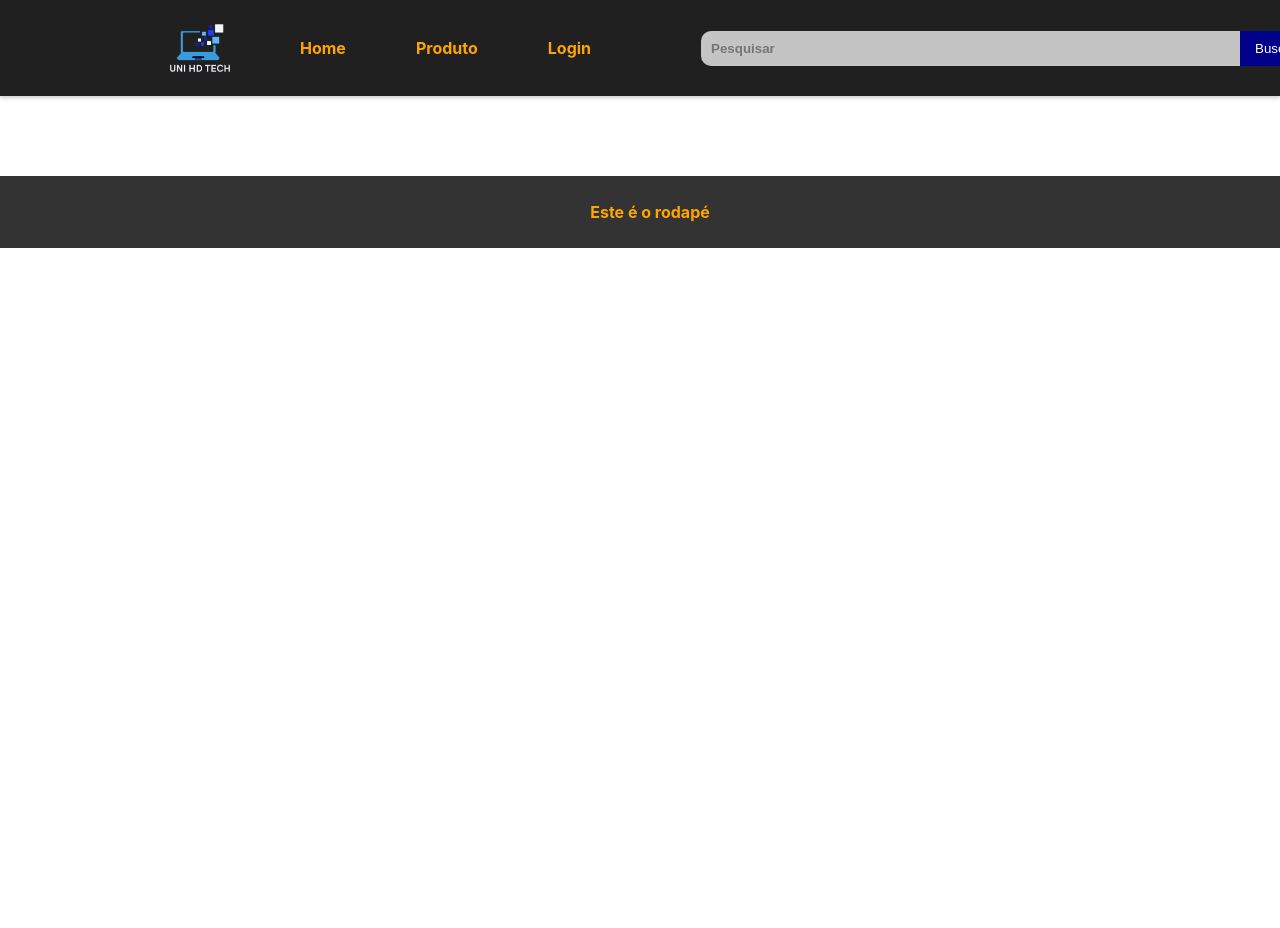
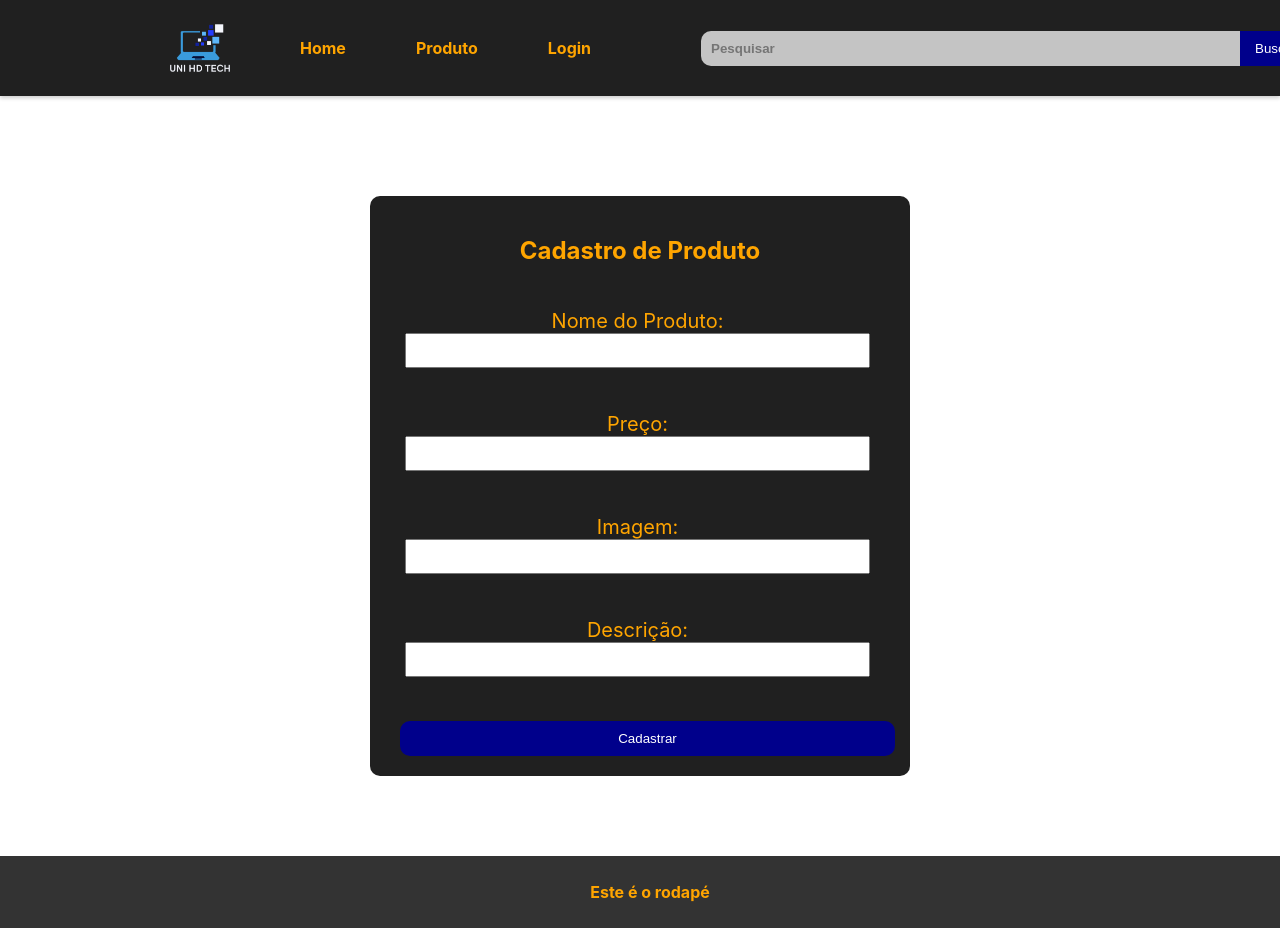
Before and after one commit to SenpSenp/TerceiroPeriodoFrontEndFaculdade, a React (Create React App) app in the folder atividade/: page /cadastroproduto in a window 1280 px wide. Shown: the top 928 px of the page. Before the commit the page ends 800 px from the top, so only its background shows below. Built offline with nearby package versions, Linux system fonts and the light colour scheme.

Commit message:
Falta arrumar BD

```diff
--- a/atividade/src/App.jsx
+++ b/atividade/src/App.jsx
@@ -8,6 +8,7 @@ import TelaProduto from './Telas/Produto/Produto';
 import { TelaPerfil } from './Telas/Perfil/Perfil';
 import { TelaEditarCadastro } from './Telas/EditarLogin/EditarLogin';
 import CadastroUsuario from './Telas/CadastroUsuario/CadastroUsuario';
+import CadastroProduto from './Telas/CadastroProduto/CadastroProduto';
 
 const App = () => {
   const [usuarioConectado, setUsuarioConectado] = useState(null);
@@ -46,7 +47,8 @@ const App = () => {
         <Route exact path="/produto/:id" component={TelaProduto} />
         <PrivateRoute exact path="/perfil" component={TelaPerfil} />
         <PrivateRoute exact path="/editarcadastro" component={TelaEditarCadastro} usuarioConectado={usuarioConectado} handleHeaderAtualizado={handleHeaderAtualizado} />
-        <Route exact path="/cadastro" component={CadastroUsuario} />
+        <Route exact path="/cadastrousuario" component={CadastroUsuario} />
+        <Route exact path="/cadastroproduto" component={CadastroProduto} />
       </Switch>
 
       <Footer/>
--- /dev/null
+++ b/atividade/src/Telas/CadastroProduto/CadastroProduto.jsx
@@ -0,0 +1,79 @@
+import React, { useState, useRef } from 'react';
+import axios from 'axios';
+import 'react-toastify/dist/ReactToastify.css';
+import './CadastroProduto.css';
+import products from '../../json/products.json'
+
+const CadastroProduto = () => {
+  const nextIdRef = useRef(1);
+
+  const [formData, setFormData] = useState({
+    id: '',
+    name: '',
+    price: '',
+    image: '',
+    description: ''
+  });
+
+  const handleChange = (e) => {
+    const { name, value, type, checked } = e.target;
+    setFormData((prevFormData) => ({
+      ...prevFormData,
+      [name]: type === 'checkbox' ? checked : value
+    }));
+  };
+
+  const handleCadastro = () => {
+    const nextId = nextIdRef.current;
+    setFormData((prevFormData) => ({
+      ...prevFormData,
+      id: nextId
+    }));
+
+    nextIdRef.current += 1;
+
+    console.log('Botão Cadastrar clicado');
+    axios
+      .post('http://localhost:4000/products', formData)
+      .then((response) => {
+        console.log('Dados de cadastro enviados com sucesso:', response.data);
+      })
+      .catch((error) => {
+        console.error('Erro ao enviar dados de cadastro:', error);
+      });
+  };
+
+  return (
+    <div className="cadastroContainer">
+      <h2 className='Cadastro-h2'>Cadastro de Produto</h2>
+      <form className="cadastroForms" onSubmit={handleCadastro}>
+        <br />
+        <label className='Cadastro-label'>
+          Nome do Produto:
+          <input type="text" name="name" value={formData.name} onChange={handleChange} className='Cadastro-input' />
+        </label>
+        <br />
+        <label className='Cadastro-label'>
+          Preço:
+          <input type="text" name="price" value={formData.price} onChange={handleChange} className='Cadastro-input' />
+        </label>
+        <br />
+        <label className='Cadastro-label'>
+          Imagem:
+          <input type="text" name="image" value={formData.image} onChange={handleChange} className='Cadastro-input' />
+        </label>
+        <br />
+        <label className='Cadastro-label'>
+          Descrição:
+          <input type="text" name="description" value={formData.description} onChange={handleChange} className='Cadastro-input' />
+        </label>
+        <br />
+        <button type="button" onClick={handleCadastro} className='Cadastro-button'>
+          Cadastrar
+        </button>
+      </form>
+    </div>
+  );
+};
+
+export default CadastroProduto;
```
Also changed, not shown: atividade/src/Telas/CadastroProduto/CadastroProduto.css (added).
